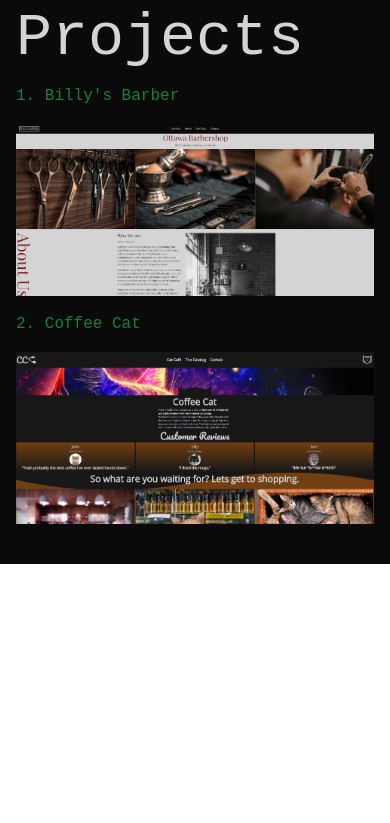
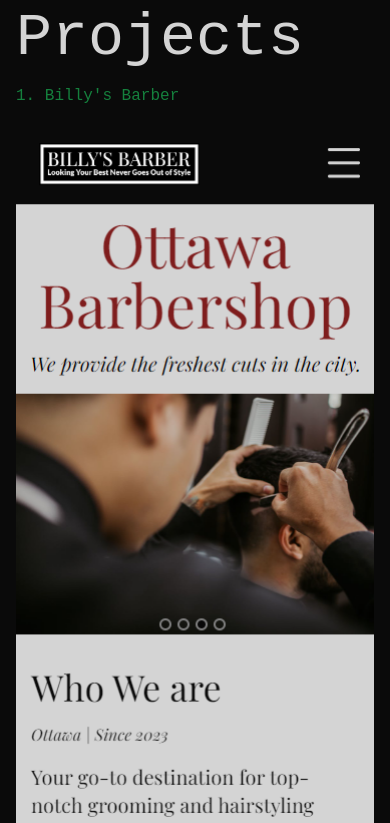
Before and after one commit to joayo13/portfolio, a React (Create React App) app: page / in a window 390 px wide. Shown: the part 1156-1979 px from the top of the page. Before the commit the page ends 1720 px from the top, so only its background shows below. Built offline with nearby package versions, Linux system fonts and the light colour scheme.

Commit message:
if mobile shows mobile project images

```diff
--- a/src/Home.js
+++ b/src/Home.js
@@ -1,11 +1,19 @@
 import React, { useEffect, useState } from 'react'
 import billysbarber from './images/billysbarber.png'
 import coffeecat from './images/coffeecat.png'
+import billysbarbermobile from './images/billysbarbermobile.png'
+import coffeecatmobile from './images/coffeecatmobile.png'
 
 function Home() {
+   useEffect(() => {
+   if(document.body.clientWidth < 768) {
+    setMobile(true)
+   }
+  },[])
   const nameString = 'Jordan Ayotte'
   const [myName, setMyName] = useState('')
   const [loadedName, setLoadedName] = useState(false)
+  const [mobile, setMobile] = useState(false)
   function addCharacterToName() {
     let i = myName.length
     if(i === 0) {
@@ -40,9 +48,9 @@ function Home() {
             <h1 className='text-6xl py-4'>Projects</h1>
             <ul className='flex flex-col gap-4'>
               <h2 className='text-green-700'>1. Billy's Barber</h2>
-              <img src={billysbarber}></img>
+              <img src={mobile ? billysbarbermobile : billysbarber}></img>
               <h2 className='text-green-700'>2. Coffee Cat</h2>
-              <img src={coffeecat}></img>
+              <img src={mobile ? coffeecatmobile: coffeecat}></img>
             </ul>
             </section>
         </main>
```
Also changed, not shown: src/images/billysbarbermobile.png (added), src/images/coffeecatmobile.png (added).
